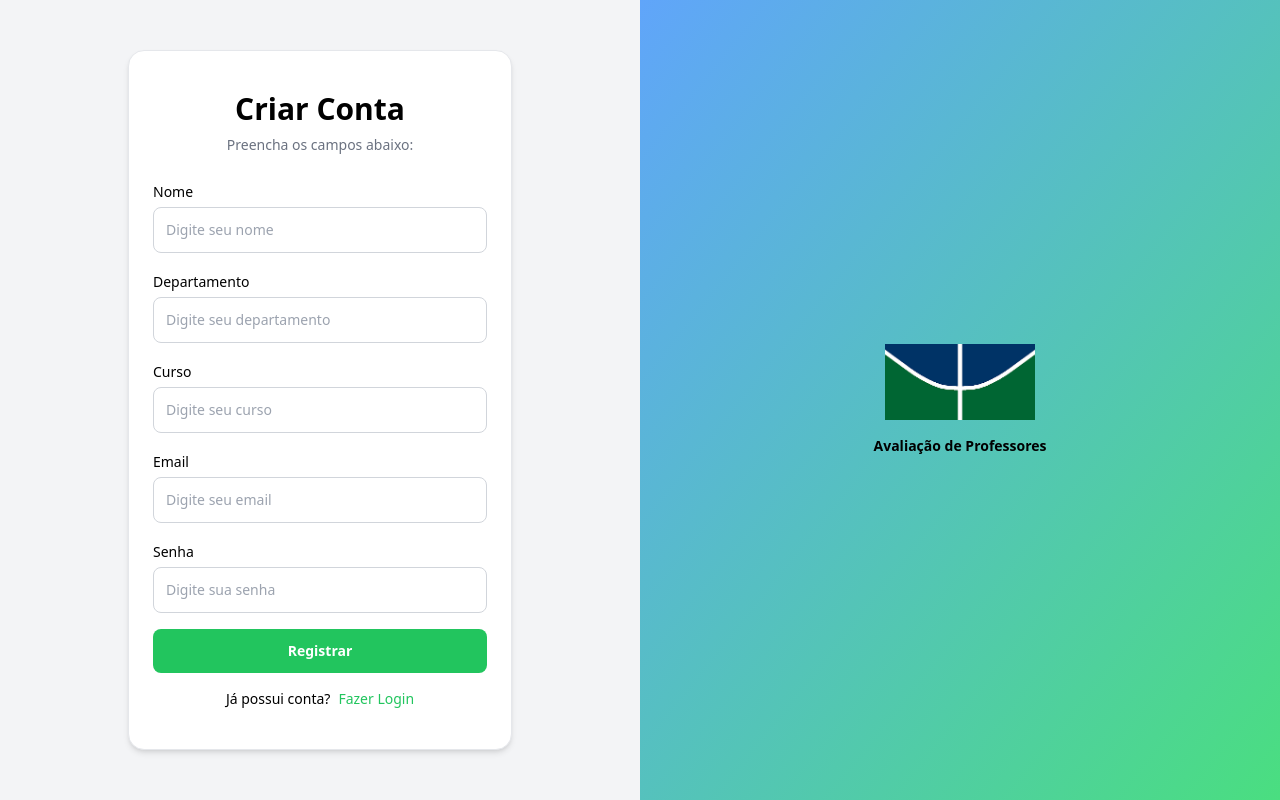
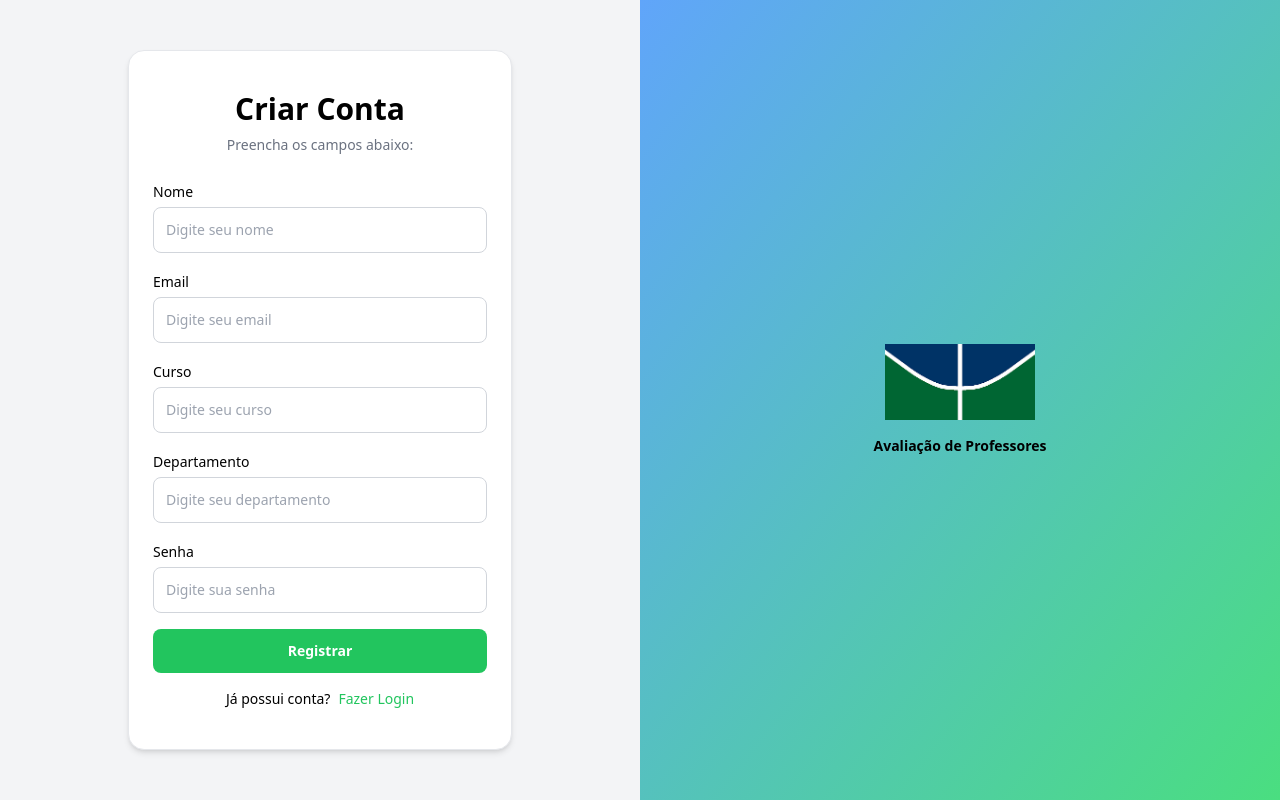
Before and after one commit to gbevi/avaliaprofFront, a Next.js app: page /cadastro in a window 1280 px wide. Built offline with nearby package versions, Linux system fonts and the light colour scheme.

Commit message:
fix(cadastro): pequenas alterações esteticas

```diff
--- a/src/app/cadastro/page.tsx
+++ b/src/app/cadastro/page.tsx
@@ -10,27 +10,27 @@ export default function Register() {
   const router = useRouter();
 
   const registerSchema = Yup.object().shape({
-    nome: Yup.string().required("Campo obrigatório"),
-    departamento: Yup.string().required("Campo obrigatório"),
-    curso: Yup.string().required("Campo obrigatório"),
+    name: Yup.string().required("Campo obrigatório"),
+    department: Yup.string().required("Campo obrigatório"),
+    course: Yup.string().required("Campo obrigatório"),
     email: Yup.string().email("Email inválido").required("Campo obrigatório"),
-    senha: Yup.string().required("Campo obrigatório"),
+    password: Yup.string().required("Campo obrigatório"),
   });
 
   const handleSubmit = async (values: {
-    nome: string;
-    departamento: string;
-    curso: string;
+    name: string;
+    department: string;
+    course: string;
     email: string;
-    senha: string;
+    password: string;
   }) => {
     try {
-      const response = await axios.post("http://localhost:3001/register", {
-        nome: values.nome,
-        departamento: values.departamento,
-        curso: values.curso,
+      const response = await axios.post("http://localhost:3001/users", {
+        name: values.name,
+        department: values.department,
+        course: values.course,
         email: values.email,
-        senha: values.senha,
+        password: values.password,
       });
 
       console.log(response.data);
@@ -62,11 +62,11 @@ export default function Register() {
 
           <Formik
             initialValues={{
-              nome: "",
-              departamento: "",
-              curso: "",
+              name: "",
+              department: "",
+              course: "",
               email: "",
-              senha: "",
+              password: "",
             }}
             validationSchema={registerSchema}
             onSubmit={handleSubmit}
@@ -76,50 +76,17 @@ export default function Register() {
               <div>
                 <label className="text-sm font-medium">Nome</label>
                 <Field
-                  name="nome"
+                  name="name"
                   type="text"
                   placeholder="Digite seu nome"
                   className="w-full border border-gray-300 rounded-lg p-3 mt-1 bg-transparent text-sm"
                 />
                 <ErrorMessage
-                  name="nome"
+                  name="name"
                   component="div"
                   className="text-red-500 text-xs mt-1"
                 />
               </div>
-
-              {/* Campo Departamento */}
-              <div>
-                <label className="text-sm font-medium">Departamento</label>
-                <Field
-                  name="departamento"
-                  type="text"
-                  placeholder="Digite seu departamento"
-                  className="w-full border border-gray-300 rounded-lg p-3 mt-1 bg-transparent text-sm"
-                />
-                <ErrorMessage
-                  name="departamento"
-                  component="div"
-                  className="text-red-500 text-xs mt-1"
-                />
-              </div>
-
-              {/* Campo Curso */}
-              <div>
-                <label className="text-sm font-medium">Curso</label>
-                <Field
-                  name="curso"
-                  type="text"
-                  placeholder="Digite seu curso"
-                  className="w-full border border-gray-300 rounded-lg p-3 mt-1 bg-transparent text-sm"
-                />
-                <ErrorMessage
-                  name="curso"
-                  component="div"
-                  className="text-red-500 text-xs mt-1"
-                />
-              </div>
-
               {/* Campo Email */}
               <div>
                 <label className="text-sm font-medium">Email</label>
@@ -136,17 +103,49 @@ export default function Register() {
                 />
               </div>
 
+              {/* Campo Curso */}
+              <div>
+                <label className="text-sm font-medium">Curso</label>
+                <Field
+                  name="course"
+                  type="text"
+                  placeholder="Digite seu curso"
+                  className="w-full border border-gray-300 rounded-lg p-3 mt-1 bg-transparent text-sm"
+                />
+                <ErrorMessage
+                  name="course"
+                  component="div"
+                  className="text-red-500 text-xs mt-1"
+                />
+              </div>
+
+              {/* Campo Departamento */}
+              <div>
+                <label className="text-sm font-medium">Departamento</label>
+                <Field
+                  name="department"
+                  type="text"
+                  placeholder="Digite seu departamento"
+                  className="w-full border border-gray-300 rounded-lg p-3 mt-1 bg-transparent text-sm"
+                />
+                <ErrorMessage
+                  name="department"
+                  component="div"
+                  className="text-red-500 text-xs mt-1"
+                />
+              </div>
+
               {/* Campo Senha */}
               <div>
                 <label className="text-sm font-medium">Senha</label>
                 <Field
-                  name="senha"
+                  name="password"
                   type="password"
                   placeholder="Digite sua senha"
                   className="w-full border border-gray-300 rounded-lg p-3 mt-1 bg-transparent text-sm"
                 />
                 <ErrorMessage
-                  name="senha"
+                  name="password"
                   component="div"
                   className="text-red-500 text-xs mt-1"
                 />
```
